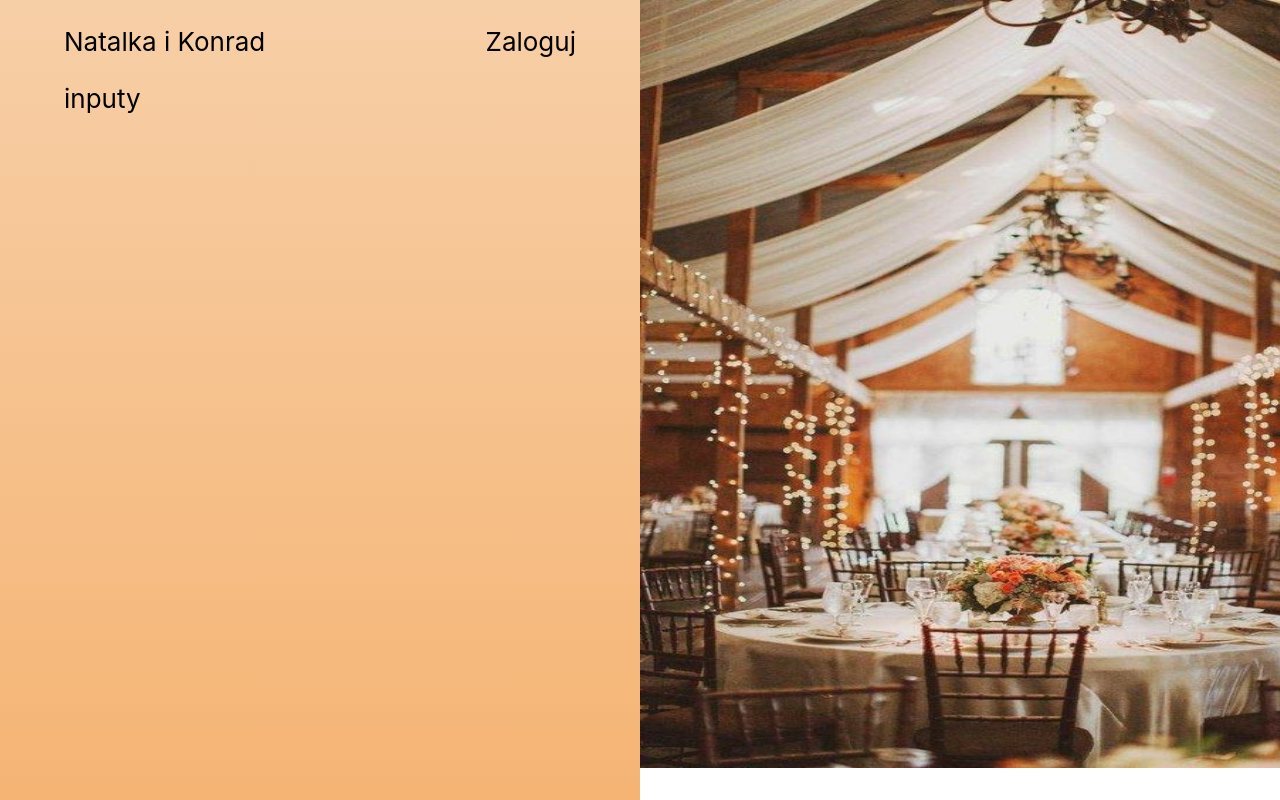
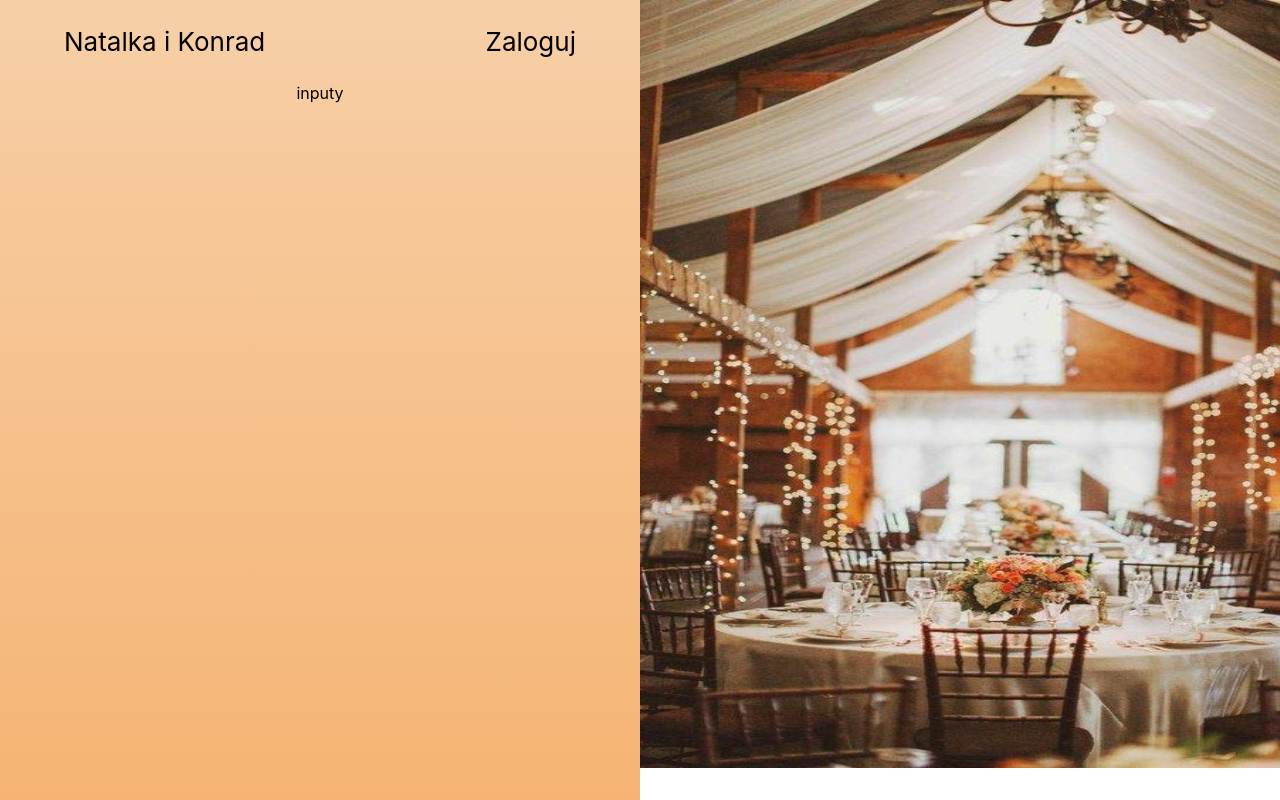
Before and after one commit to Kinga-Zawarczynska/Wedding-app, a React (Create React App) app in the folder wedding-app/: page / in a window 1280 px wide. Built offline with nearby package versions, Linux system fonts and the light colour scheme.

Commit message:
added pointer to the navigation parts before it'll change to navibar

```diff
--- a/wedding-app/src/components/TextArea.js
+++ b/wedding-app/src/components/TextArea.js
@@ -9,7 +9,7 @@ export default class TextArea extends Component {
                 <p>Natalka i Konrad</p>
                 <p>Zaloguj</p>
             </div>
-            <div className={styles.HeaderTextArea}>
+            <div className={styles.MiddleTextArea}>
                 inputy
             </div>
             </div>
--- a/wedding-app/src/components/TextArea.module.css
+++ b/wedding-app/src/components/TextArea.module.css
@@ -14,3 +14,7 @@
     justify-content: space-between;
     font-size: 26px;
   }
+
+  .HeaderTextArea p{
+  cursor: pointer;
+  }
```
